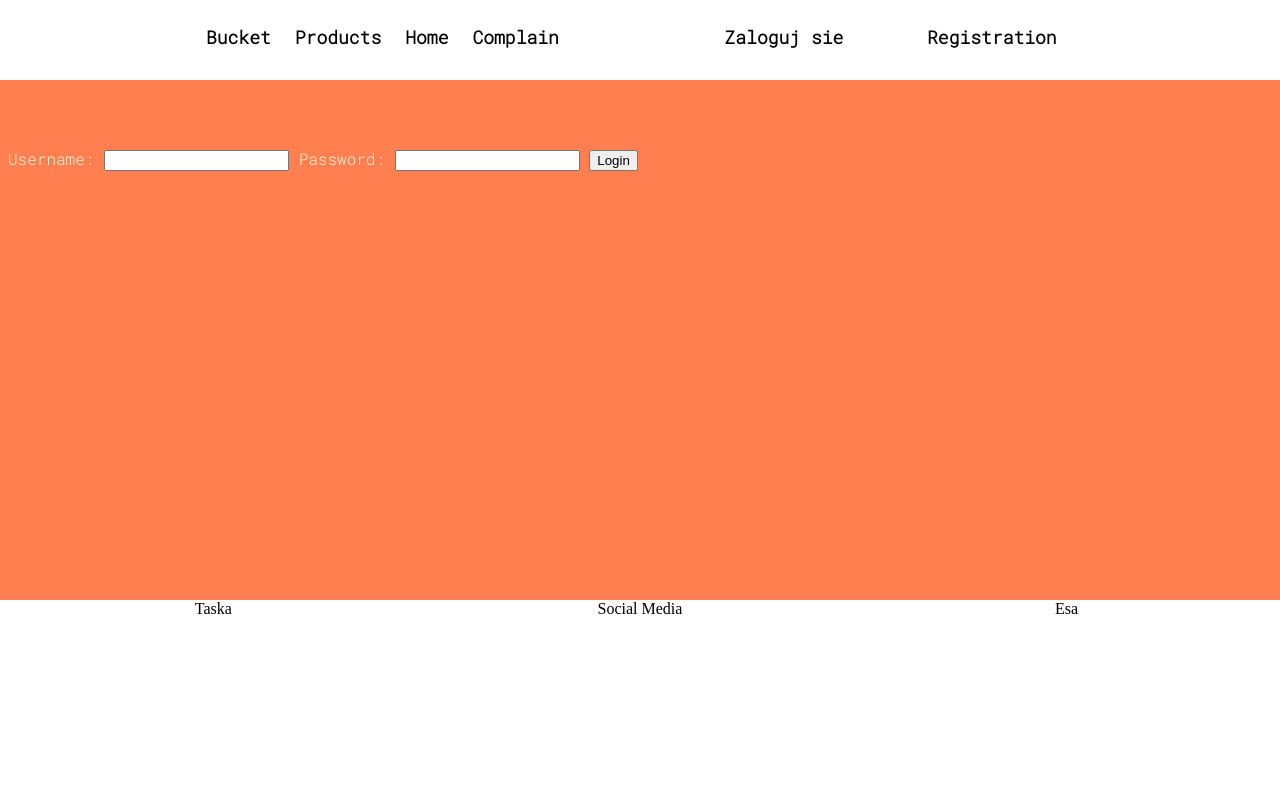
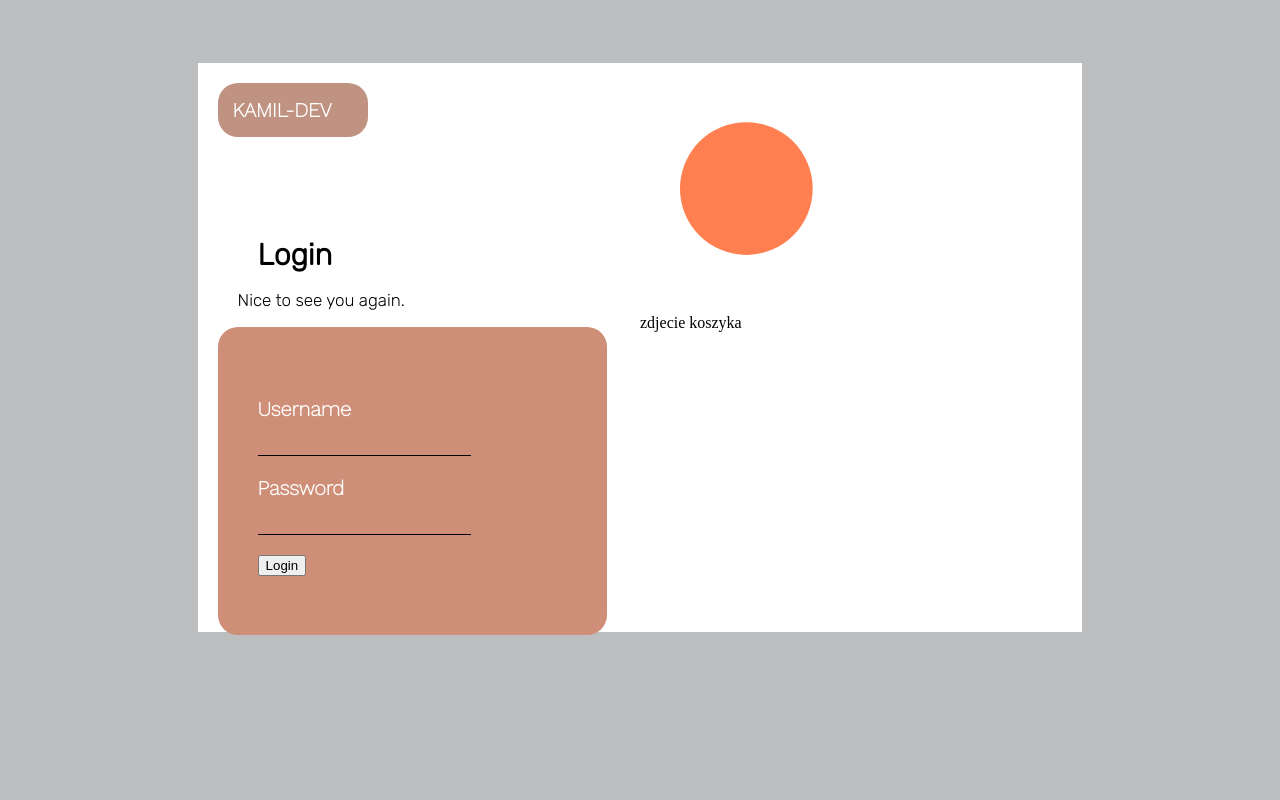
Before and after one commit to Kamil3162/OnlineShop-python, a Django app: page /OnShop/login/ in a window 1280 px wide. Run offline with Django 4.2, Linux system fonts and the light colour scheme.

Commit message:
Improve login view - css

```diff
--- a/Templates/Login.html
+++ b/Templates/Login.html
@@ -1,11 +1,27 @@
-{% extends "Base.html" %}
+<link rel="stylesheet" href="/static/login.css">
+<meta name="viewport" content="width=device-width, initial-scale=1.0">
+<div class="login-panel">
+    <div class="login-part">
+        <p id="kdev">KAMIL-DEV</p>
+        <p id="login-entrace">Login</p>
+        <p id="entrace-text">Nice to see you again.</p>
+        <div class="form-login-part">
+            <form method="post" enctype="multipart/form-data">
+                {% csrf_token %}
+                {% for field in form %}
+                    <label>{{ field.name.title }}</label>
+                    <br>
+                    {{ field }}
+                    <br>
+                {% endfor %}
+                <button type="submit" class="btnlog"> Login</button>
+            </form>
+        </div>
+    </div>
+    <div class="login-view-part">
+        <div id="circle">
 
-
-{% block login %}
-    <form method="post" enctype="multipart/form-data">
-        {% csrf_token %}
-        {{ form }}
-        <button type="submit" class="btnlog"> Login</button>
-
-    </form>
-{% endblock %}
+        </div>
+        <p> zdjecie koszyka </p>
+    </div>
+</div>
--- /dev/null
+++ b/static/login.css
@@ -0,0 +1,102 @@
+@import url('https://fonts.googleapis.com/css2?family=Inconsolata:wght@200&family=Montserrat:wght@200&family=Mulish:wght@600&family=Work+Sans:ital,wght@0,200;1,300&display=swap');
+@import url('https://fonts.googleapis.com/css2?family=Rubik:ital,wght@0,300;1,300&display=swap');
+/*
+    font-family: 'Rubik', sans-serif;
+
+*/
+@import url('https://fonts.googleapis.com/css2?family=Hind+Siliguri:wght@300&family=Rubik:ital,wght@0,300;1,300&display=swap');
+/*
+    font-family: 'Hind Siliguri', sans-serif;
+*/
+@import url('https://fonts.googleapis.com/css2?family=Nanum+Gothic&family=Rubik:ital,wght@0,300;1,300&display=swap');
+/*
+    font-family: 'Nanum Gothic', sans-serif;
+ */
+
+.login-panel{
+    margin: 5% auto;
+    height: 70%;
+    width: 70%;
+    background-color: black;
+    display: grid;
+    grid-template-columns: 1fr 1fr;
+}
+.login-part{
+    background-color: white;
+}
+.login-view-part{
+    background-color: white;
+    display: inline-block;
+}
+
+#kdev{
+    font-family: 'Work Sans', sans-serif;
+    font-size: 20px;
+    font-weight: 800;
+    color: white;
+    margin-left: 20px;
+    margin-bottom: 30px;
+    padding: 15px;
+    border-radius: 20px;
+    background-color: #bf9281;
+    width: 120px;
+}
+
+#login-entrace{
+    word-break: break-word;
+    font-size: 30px;
+    font-family: 'Rubik', sans-serif;
+    font-weight: 800;
+    color: black;
+    margin-left: 60px;
+    margin-bottom: 0px;
+    margin-top: 100px;
+}
+#entrace-text{
+    word-break: break-word;
+    font-size: 17px;
+    margin-left: 40px;
+    font-family: 'Rubik', sans-serif;
+    color: black;
+}
+body{
+    background-color:rgb(188,190,191);
+}
+.form-login-part{
+    background-color: #ce8e77;
+    height: 40%;
+    border-radius: 20px;
+    margin-left: 20px;
+    width: 70%;
+    padding: 40px;
+}
+form{
+    margin-top: 30px;
+}
+label{
+    font-family: 'Work Sans', sans-serif;
+    color: white;
+    font-size: 20px;
+    font-weight: 600;
+
+}
+input{
+    margin-top: 3px;
+    margin-bottom: 20px;
+    font-size: 15px;
+    padding: 7px;
+    border-top: none;
+    border-left: none;
+    border-right: none;
+    border-bottom: 1px solid black;
+    background-color: inherit;
+}
+#circle{
+    background-color: coral;
+    width: 30%;
+    height: 30%;
+    shape-outside: circle();
+    clip-path: circle();
+    margin:40px;
+    display: flex;
+}
--- a/static/register.css
+++ b/static/register.css
@@ -145,10 +145,9 @@ body {
 }
 
 
+
 @media only screen and (min-width: 600px){
-    .register{
-        display: block;
-    }
+
     .btn-register{
         margin-top: 10px;
     }
```
Also changed, not shown: Templates/LoginOrg.html (+4 -9 lines), static/icons/cart-login.jpg (added).
